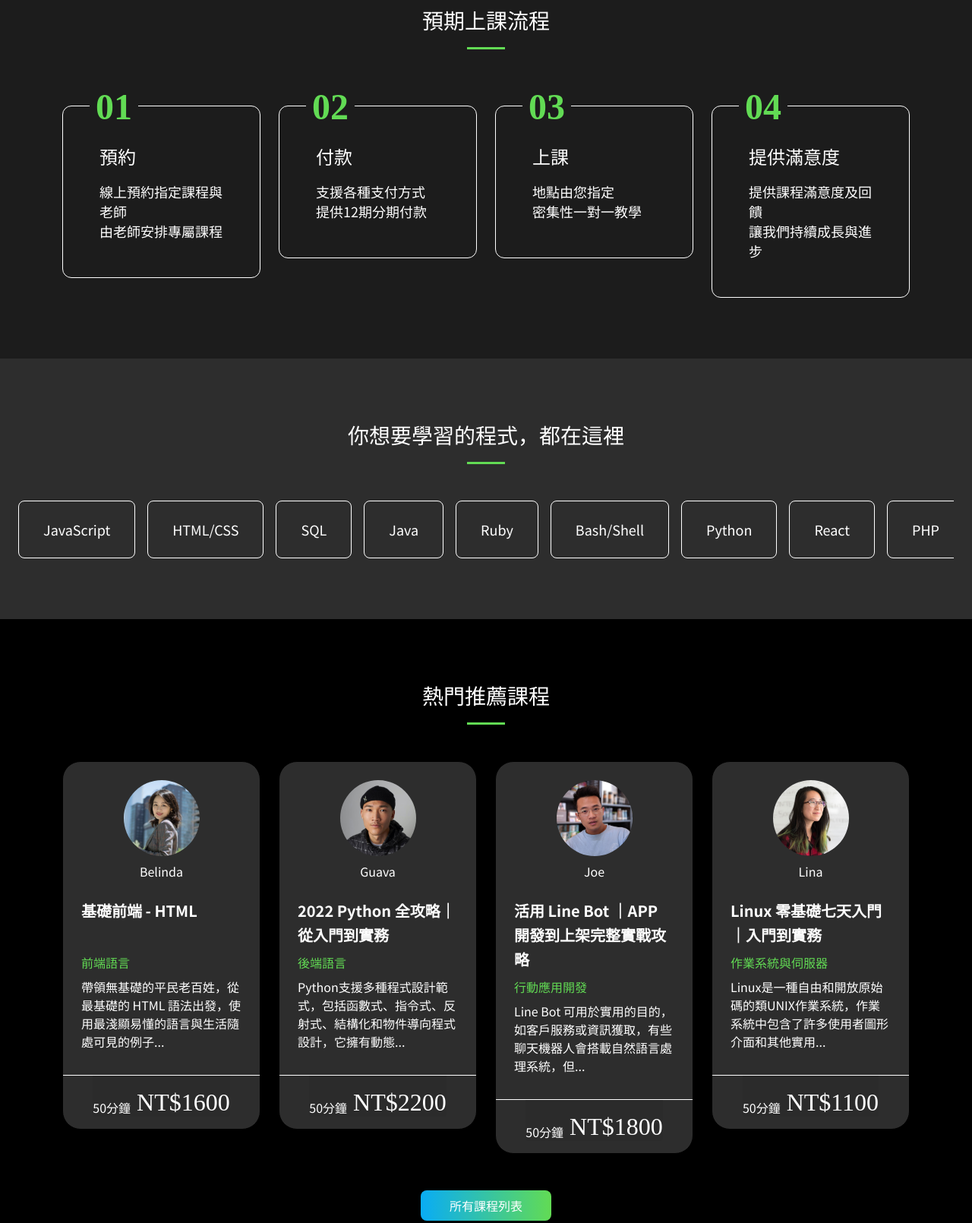
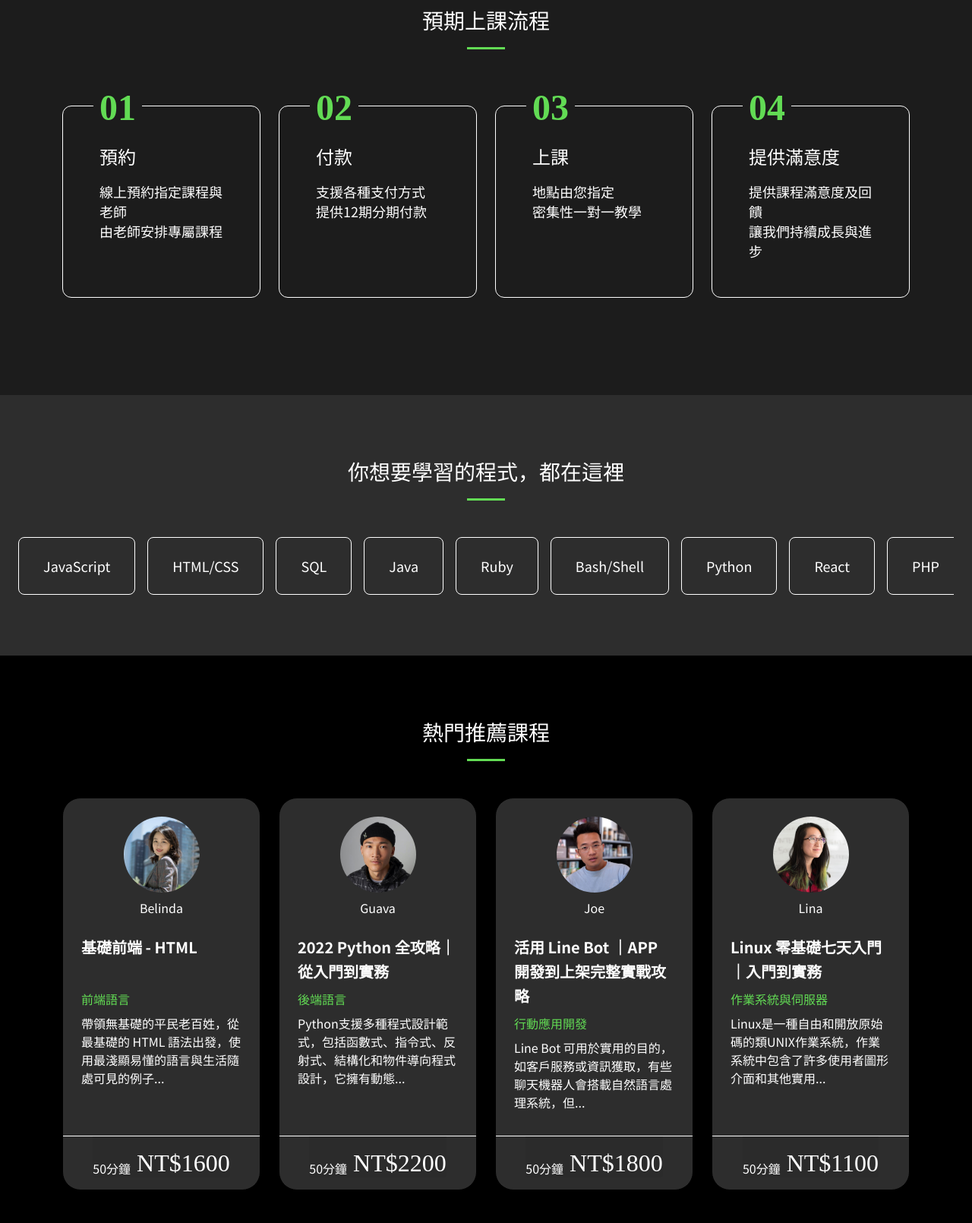
Before and after one commit to verakang/Coding-Home, a plain HTML site: page index.html in a window 1280 px wide. Shown: the part 1300-2910 px from the top of the page at 76% size. Drawn offline with nearby package versions, Linux system fonts and the light colour scheme; a web font is replaced by a local one.

Commit message:
Update 2022-09-29T17:12:50.571Z

```diff
--- a/index.html
+++ b/index.html
@@ -103,29 +103,30 @@
       <div class="under-line text-center mt-3"></div>
     </div>
     <ul class="steps-list row mb-0 p-0 list-unstyled">
-      <li class="col-12 col-md-6 col-lg-3 position-relative mb-6 mb-lg-0">
-        <div class="steps-item p-6">
+      <li class="col-md-6 col-lg-3 position-relative mb-6">
+        <div class="card bg-transparent h-100 steps-item p-6">
           <span class="fw-bold text-primary font-AzeretMono px-2">01</span>
           <p class="item-title">預約</p>
           <p class="mb-0">線上預約指定課程與老師<br>由老師安排專屬課程</p>
         </div>
       </li>
-      <li class="col-12 col-md-6 col-lg-3 position-relative mb-6 mb-lg-0">
-        <div class="steps-item p-6">
+      <li class="col-md-6 col-lg-3 position-relative mb-6">
+        <div class="card bg-transparent h-100 steps-item p-6">
           <span class="fw-bold text-primary font-AzeretMono px-2">02</span>
           <p class="item-title">付款</p>
           <p class="mb-0">支援各種支付方式<br>提供12期分期付款</p>
         </div>
       </li>
-      <li class="col-12 col-md-6 col-lg-3 position-relative mb-6 mb-lg-0">
-        <div class="steps-item p-6">
+      <li class="col-md-6 col-lg-3 position-relative mb-6">
+        <div class="card bg-transparent h-100 steps-item p-6">
           <span class="fw-bold text-primary font-AzeretMono px-2">03</span>
           <p class="item-title">上課</p>
           <p class="mb-0">地點由您指定<br>密集性一對一教學</p>
         </div>
       </li>
-      <li class="col-12 col-md-6 col-lg-3 position-relative">
-        <div class="steps-item p-6">
+
+      <li class="col-md-6 col-lg-3 position-relative mb-6">
+        <div class="card bg-transparent h-100 steps-item p-6">
           <span class="fw-bold text-primary font-AzeretMono px-2">04</span>
           <p class="item-title">提供滿意度</p>
           <p class="mb-0">提供課程滿意度及回饋<br>讓我們持續成長與進步</p>
@@ -167,8 +168,8 @@
       <div class="under-line text-center mt-3"></div>
     </div>
     <ul class="courses-list row mb-0 p-0 mt-6 list-unstyled">
-      <li class="col-12 col-md-6 col-lg-3">
-        <div class="card courses-item d-flex align-items-center p-0 pt-4 pb-3 mb-6 mb-lg-0">
+      <li class="col-md-6 col-lg-3 mb-6">
+        <div class="card courses-item d-flex align-items-center p-0 pt-4 pb-3 mb-lg-0 h-100">
           <img src="assets/images/teacher01.jpg" class="card-img-top" alt="avatar">
           <p class="card-name m-0 mt-2">Belinda</p>
           <div class="card-body p-0 px-4 pb-5">
@@ -182,8 +183,8 @@
           </div>
         </div>
       </li>
-      <li class="col-12 col-md-6 col-lg-3">
-        <div class="card courses-item d-flex align-items-center p-0 pt-4 pb-3 mb-6 mb-lg-0">
+      <li class="col-md-6 col-lg-3 mb-6">
+        <div class="card courses-item d-flex align-items-center p-0 pt-4 pb-3 mb-lg-0 h-100">
           <img src="assets/images/teacher02.jpg" class="card-img-top" alt="avatar">
           <p class="card-name m-0 mt-2">Guava</p>
           <div class="card-body p-0 px-4 pb-5">
@@ -197,8 +198,8 @@
           </div>
         </div>
       </li>
-      <li class="col-12 col-md-6 col-lg-3">
-        <div class="card courses-item d-flex align-items-center p-0 pt-4 pb-3 mb-6 mb-lg-0">
+      <li class="col-md-6 col-lg-3 mb-6">
+        <div class="card courses-item d-flex align-items-center p-0 pt-4 pb-3 mb-lg-0 h-100">
           <img src="assets/images/teacher03.jpg" class="card-img-top" alt="avatar">
           <p class="card-name m-0 mt-2">Joe</p>
           <div class="card-body p-0 px-4 pb-5">
@@ -213,8 +214,8 @@
           </div>
         </div>
       </li>
-      <li class="col-12 col-md-6 col-lg-3">
-        <div class="card courses-item d-flex align-items-center p-0 pt-4 pb-3">
+      <li class="col-md-6 col-lg-3 mb-6">
+        <div class="card courses-item d-flex align-items-center p-0 pb-3 pt-4 h-100">
           <img src="assets/images/teacher04.jpg" class="card-img-top" alt="avatar">
           <p class="card-name m-0 mt-2">Lina</p>
           <div class="card-body p-0 px-4 pb-5">
```
Also changed, not shown: assets/style/all.css, 1 other file.
